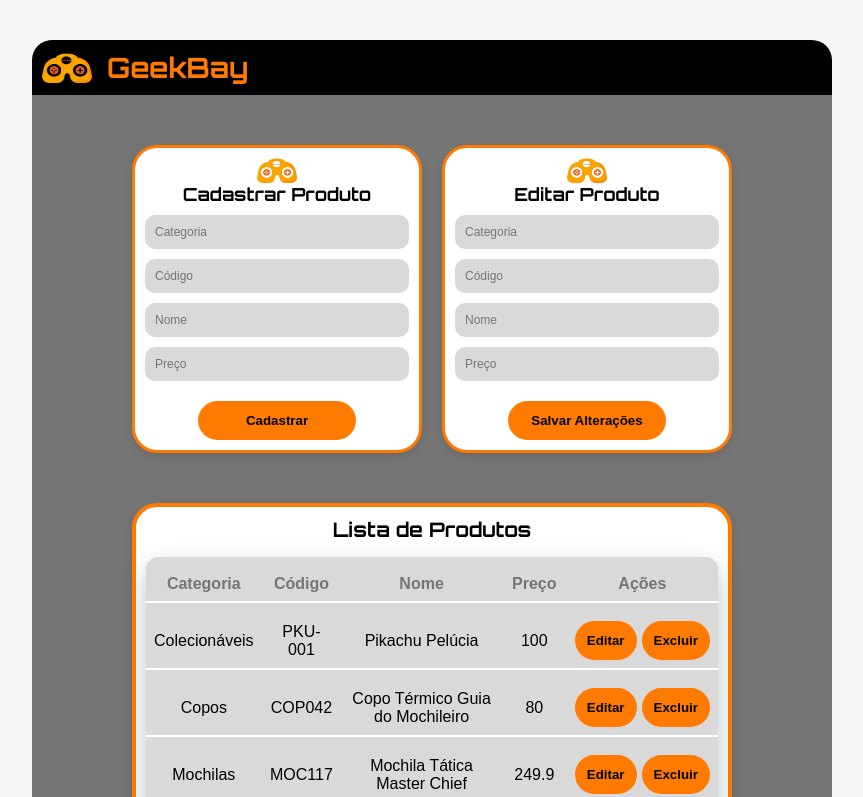
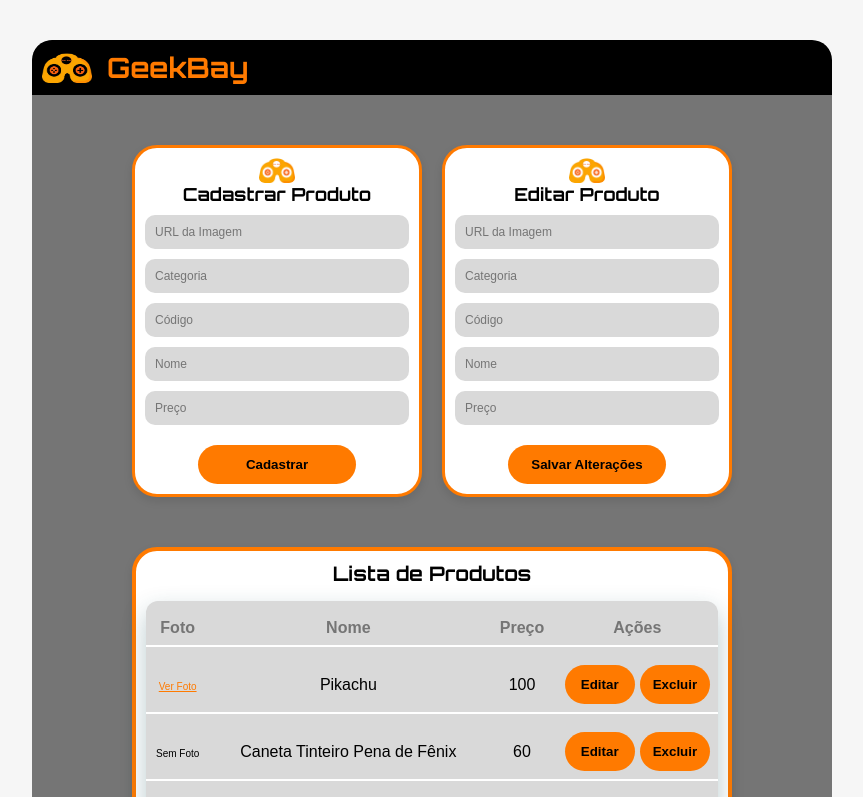
Before and after one commit to ryanpabloac/geekbay, a Next.js app in the folder frontend/: page / in a window 1280 px wide. Shown: the top 797 px of the page, without its empty margins (208-1071 px from the left). Built offline with nearby package versions, Linux system fonts and the light colour scheme; data requests are answered from the project's data file.

Commit message:
[Frontend]feat: realização do modal de alerta

```diff
--- a/frontend/app/page.tsx
+++ b/frontend/app/page.tsx
@@ -3,9 +3,38 @@
 import { useState, useEffect } from 'react';
 import styles from '../styles/Home.module.css';
 
+// Componente de Modal
+const ModalAviso = ({ mensagem, aoFechar, aoConfirmar }: {
+  mensagem: string,
+  aoFechar: () => void,
+  aoConfirmar?: () => void
+}) => {
+  if (!mensagem) return null;
+  return (
+    <div className={styles.modalOverlay}>
+      <div className={styles.modalConteudo}>
+        <img src='/icone-GB.png' alt="Logo GeekBay" className={styles.logoCard} />
+        <p>{mensagem}</p>
+        <div style={{ display: 'flex', gap: '10px', justifyContent: 'center' }}>
+          {aoConfirmar ? (
+            <>
+              <button onClick={aoConfirmar} className={styles.btnAcao}>Sim, Excluir</button>
+              <button onClick={aoFechar} className={styles.btnAcao} style={{backgroundColor: '#757575'}}>Cancelar</button>
+            </>
+          ) : (
+            <button onClick={aoFechar} className={styles.btnAcao}>OK</button>
+          )}
+        </div>
+      </div>
+    </div>
+  );
+};
+
 export default function Produtos() {
+  const [produtos, setProdutos] = useState<any[]>([]);
+  const [mensagemModal, setMensagemModal] = useState('');
+  const [idParaExcluir, setIdParaExcluir] = useState<any>(null);
 
-  const [produtos, setProdutos] = useState<any[]>([]);
   const [formCadastrar, setFormCadastrar] = useState({
     categoria: '', codigo: '', nome: '', preco: '', descricao: '', img: ''
   });
@@ -13,11 +42,9 @@ export default function Produtos() {
     id: '', categoria: '', codigo: '', nome: '', preco: '', descricao: '', img: ''
   });
 
-
   useEffect(() => {
     listarTodos();
   }, []);
-
 
   const listarTodos = async () => {
     try {
@@ -26,11 +53,11 @@ export default function Produtos() {
       const dados = await response.json();
       setProdutos(dados);
     } catch (error) {
-      alert("Erro ao carregar produtos.");
+      setMensagemModal("Erro ao carregar produtos.");
     }
   };
 
-  const handleCadastrar = async (e : any) => {
+  const handleCadastrar = async (e: any) => {
     e.preventDefault();
     try {
       const response = await fetch('http://localhost:5000/produtos', {
@@ -39,15 +66,20 @@ export default function Produtos() {
         body: JSON.stringify(formCadastrar)
       });
       if (!response.ok) throw new Error();
-      alert("Produto cadastrado com sucesso!");
+      setMensagemModal("Produto cadastrado com sucesso!");
       setFormCadastrar({ categoria: '', codigo: '', nome: '', preco: '', descricao: '', img: '' });
       listarTodos();
     } catch (error) {
-      alert("Erro ao cadastrar produto.");
+      setMensagemModal("Erro ao cadastrar produto.");
     }
   };
 
-  const handleSalvarEdicao = async (e : any) => {
+  const prepararEdicao = (produto: any) => {
+    setFormEditar(produto);
+    window.scrollTo({ top: 0, behavior: 'smooth' });
+  };
+
+  const handleSalvarEdicao = async (e: any) => {
     e.preventDefault();
     try {
       const response = await fetch(`http://localhost:5000/produtos/${formEditar.id}`, {
@@ -56,29 +88,30 @@ export default function Produtos() {
         body: JSON.stringify(formEditar)
       });
       if (!response.ok) throw new Error();
-      alert("Produto atualizado!");
+      setMensagemModal("Produto atualizado com sucesso!");
       setFormEditar({ id: '', categoria: '', codigo: '', nome: '', preco: '', descricao: '', img: '' });
       listarTodos();
     } catch (error) {
-      alert("Erro ao atualizar produto.");
+      setMensagemModal("Erro ao atualizar produto.");
     }
   };
 
-  const handleExcluir = async (id : any) => {
-    if (window.confirm("Tem certeza que deseja excluir este produto?")) {
-      try {
-        const response = await fetch(`http://localhost:5000/produtos/${id}`, { method: 'DELETE' });
-        if (!response.ok) throw new Error();
-        listarTodos();
-      } catch (error) {
-        alert("Erro ao excluir.");
-      }
-    }
+  // Funções de Exclusão com Modal
+  const abrirConfirmacaoExcluir = (id: any) => {
+    setIdParaExcluir(id);
+    setMensagemModal("Tem certeza que deseja excluir este produto?");
   };
 
-  const prepararEdicao = (produto : any) => {
-    setFormEditar(produto);
-    window.scrollTo({ top: 0, behavior: 'smooth' });
+  const confirmarExclusao = async () => {
+    try {
+      const response = await fetch(`http://localhost:5000/produtos/${idParaExcluir}`, { method: 'DELETE' });
+      if (!response.ok) throw new Error();
+      setIdParaExcluir(null);
+      setMensagemModal("Produto removido!");
+      listarTodos();
+    } catch (error) {
+      setMensagemModal("Erro ao excluir produto.");
+    }
   };
 
   return (
@@ -94,22 +127,20 @@ export default function Produtos() {
           {/* CARD CADASTRAR */}
           <section className={styles.card}>
             <div className={styles.cardTituloImg}>
-              <img src='/icone-GB.png' alt="Logo" className={styles.logoCard} />
+              <img src={formCadastrar.img || '/icone-GB.png'} alt="Preview" className={styles.logoCard} style={{objectFit: 'contain', borderRadius: '8px'}} />
               <h2>Cadastrar Produto</h2>
             </div>
             <form onSubmit={handleCadastrar} className={styles.formulario}>
+              <input className={styles.inputGroup} type="text" placeholder="URL da Imagem" value={formCadastrar.img}
+                onChange={(e) => setFormCadastrar({...formCadastrar, img: e.target.value})} />
               <input className={styles.inputGroup} type="text" placeholder="Categoria" value={formCadastrar.categoria}
                 onChange={(e) => setFormCadastrar({...formCadastrar, categoria: e.target.value})} required />
-
-              <input className={styles.inputGroup}  type="text" placeholder="Código" value={formCadastrar.codigo}
+              <input className={styles.inputGroup} type="text" placeholder="Código" value={formCadastrar.codigo}
                 onChange={(e) => setFormCadastrar({...formCadastrar, codigo: e.target.value})} required />
-
               <input className={styles.inputGroup} type="text" placeholder="Nome" value={formCadastrar.nome}
                 onChange={(e) => setFormCadastrar({...formCadastrar, nome: e.target.value})} required />
-
-              <input className={styles.inputGroup}  type="text" placeholder="Preço" value={formCadastrar.preco}
+              <input className={styles.inputGroup} type="text" placeholder="Preço" value={formCadastrar.preco}
                 onChange={(e) => setFormCadastrar({...formCadastrar, preco: e.target.value})} required />
-
               <button type="submit" className={styles.btnAcao}>Cadastrar</button>
             </form>
           </section>
@@ -117,27 +148,22 @@ export default function Produtos() {
           {/* CARD EDITAR */}
           <section className={styles.card}>
             <div className={styles.cardTituloImg}>
-              <img src='/icone-GB.png' alt="Logo" className={styles.logoCard} />
+              <img src={formEditar.img || '/icone-GB.png'} alt="Preview" className={styles.logoCard} style={{objectFit: 'contain', borderRadius: '8px'}} />
               <h2>Editar Produto</h2>
             </div>
             <form onSubmit={handleSalvarEdicao} className={styles.formulario}>
               <input type="hidden" value={formEditar.id} />
+              <input className={styles.inputGroup} type="text" placeholder="URL da Imagem" value={formEditar.img}
+                onChange={(e) => setFormEditar({...formEditar, img: e.target.value})} />
               <input type="text" className={styles.inputGroup} placeholder="Categoria" value={formEditar.categoria}
                 onChange={(e) => setFormEditar({...formEditar, categoria: e.target.value})} required />
-
-
-              <input className={styles.inputGroup}  type="text" placeholder="Código" value={formEditar.codigo}
+              <input className={styles.inputGroup} type="text" placeholder="Código" value={formEditar.codigo}
                 onChange={(e) => setFormEditar({...formEditar, codigo: e.target.value})} required />
-
               <input type="text" className={styles.inputGroup} placeholder="Nome" value={formEditar.nome}
                 onChange={(e) => setFormEditar({...formEditar, nome: e.target.value})} required />
-
               <input type="text" className={styles.inputGroup} placeholder="Preço" value={formEditar.preco}
                 onChange={(e) => setFormEditar({...formEditar, preco: e.target.value})} required />
-
-             <button type="submit" className={styles.btnAcao} disabled={!formEditar.id}>
-                       Salvar Alterações
-            </button>
+              <button type="submit" className={styles.btnAcao} disabled={!formEditar.id}>Salvar Alterações</button>
             </form>
           </section>
         </div>
@@ -148,8 +174,7 @@ export default function Produtos() {
           <table className={styles.tabelaContainer}>
             <thead>
               <tr>
-                <th>Categoria</th>
-                <th>Código</th>
+                <th>Foto</th>
                 <th>Nome</th>
                 <th>Preço</th>
                 <th>Ações</th>
@@ -158,14 +183,19 @@ export default function Produtos() {
             <tbody>
               {produtos.map((p) => (
                 <tr key={p.id}>
-                  <td>{p.categoria}</td>
-                  <td>{p.codigo}</td>
+                  <td>
+                    {p.img ? (
+                       <a href={p.img} target="_blank" rel="noreferrer" style={{fontSize: '10px', color: '#FF7A00'}}>Ver Foto</a>
+                    ) : (
+                       <span style={{fontSize: '10px'}}>Sem Foto</span>
+                    )}
+                  </td>
                   <td>{p.nome}</td>
                   <td>{p.preco}</td>
                   <td>
                     <div style={{ display: 'flex', gap: '5px' }}>
                       <button onClick={() => prepararEdicao(p)} className={styles.btnAcao}>Editar</button>
-                      <button onClick={() => handleExcluir(p.id)} className={styles.btnAcao}>Excluir</button>
+                      <button onClick={() => abrirConfirmacaoExcluir(p.id)} className={styles.btnAcao}>Excluir</button>
                     </div>
                   </td>
                 </tr>
@@ -174,6 +204,16 @@ export default function Produtos() {
           </table>
         </section>
       </main>
+
+      {/* Renderização condicional do Modal */}
+      <ModalAviso
+        mensagem={mensagemModal}
+        aoFechar={() => {
+          setMensagemModal('');
+          setIdParaExcluir(null);
+        }}
+        aoConfirmar={idParaExcluir && mensagemModal.includes("certeza") ? confirmarExclusao : undefined}
+      />
     </div>
   );
 }
--- a/frontend/db.json
+++ b/frontend/db.json
@@ -4,34 +4,16 @@
       "id": "1",
       "categoria": "Colecionáveis",
       "codigo": "PKU-001",
-      "nome": "Pikachu Pelúcia",
+      "nome": "Pikachu ",
       "preco": "100",
       "img": "https://raw.githubusercontent.com/PokeAPI/sprites/master/sprites/pokemon/other/official-artwork/25.png"
-    },
-    {
-      "id": "2",
-      "categoria": "Copos",
-      "codigo": "COP042",
-      "nome": "Copo Térmico Guia do Mochileiro",
-      "preco": "80",
-      "descricao": "Copo de alumínio com a inscrição 'Don't Panic' em letras garrafais.",
-      "imagem_url": "/assets/copo-panic.png"
-    },
-    {
-      "id": "3",
-      "categoria": "Mochilas",
-      "codigo": "MOC117",
-      "nome": "Mochila Tática Master Chief",
-      "preco": 249.9,
-      "descricao": "Mochila reforçada com compartimento para notebook e estética Halo.",
-      "imagem_url": "/assets/mochila-halo.png"
     },
     {
       "id": "4",
       "categoria": "Canetas",
       "codigo": "CNT007",
       "nome": "Caneta Tinteiro Pena de Fênix",
-      "preco": 45,
+      "preco": "60",
       "descricao": "Caneta temática Harry Potter com suporte magnético.",
       "imagem_url": "/assets/caneta-hp.png"
     },
@@ -54,15 +36,6 @@
       "imagem_url": "/assets/death-note.png"
     },
     {
-      "id": "6f44",
-      "categoria": "caneca",
-      "codigo": "1",
-      "nome": "Caneca batman",
-      "preco": "250",
-      "descricao": "",
-      "img": ""
-    },
-    {
       "id": "aabd",
       "categoria": "Canecas",
       "codigo": "123",
--- a/frontend/styles/Home.module.css
+++ b/frontend/styles/Home.module.css
@@ -173,3 +173,42 @@
 .secaoListaCard h2{
     font-size: 20px;
 }
+
+
+
+.modalOverlay {
+    position: fixed;
+    top: 0;
+    left: 0;
+    width: 100%;
+    height: 100%;
+    background: rgba(0, 0, 0, 0.8);
+    display: flex;
+    justify-content: center;
+    align-items: center;
+    z-index: 9999;
+}
+
+.modalConteudo {
+    background: #ffffff;
+    padding: 30px;
+    border-radius: 25px;
+    border: 4px solid #FF7A00;
+    text-align: center;
+    max-width: 400px;
+    width: 90%;
+    box-shadow: 0 0 30px rgba(255, 122, 0, 0.4);
+    animation: surgimento 0.3s ease-out;
+}
+
+.modalConteudo p {
+    font-weight: bold;
+    color: #333;
+    margin: 20px 0;
+    font-family: sans-serif;
+}
+
+@keyframes surgimento {
+    from { transform: scale(0.7); opacity: 0; }
+    to { transform: scale(1); opacity: 1; }
+}
```
